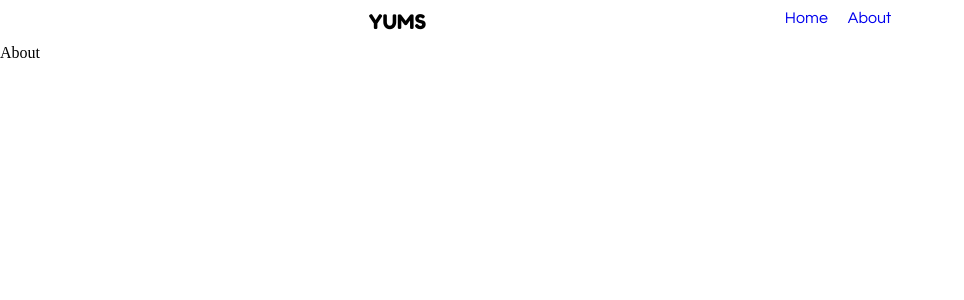
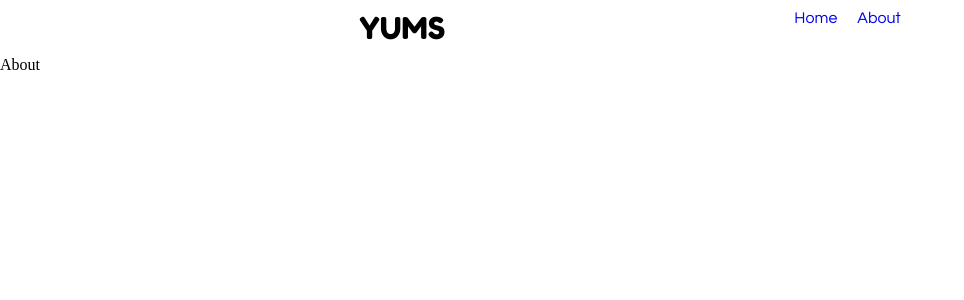
Before and after one commit to yasminwww/recipe-app-react, a React (Create React App) app: page /about in a window 1280 px wide. Shown: the top 300 px of the page, without its empty margins (0-964 px from the left). Built offline with nearby package versions, Linux system fonts and the light colour scheme.

Commit message:
gallery centered

```diff
--- a/src/components/Home.js
+++ b/src/components/Home.js
@@ -15,6 +15,17 @@ const Wrapper = styled.div`
     padding: 10px;
     width: 400px;
   }
+
+  .gallery-wrapper {
+   display: grid;
+   grid-template-columns: repeat(auto-fit, minmax(300px, 340px));
+   /* grid-gap: 20px; */
+   justify-content: center;
+ }
+  .recipe-card {
+    width: 100%;
+   }
+
 `
 
 const Home = () => {
@@ -59,14 +70,20 @@ const Home = () => {
             Search
           </button>
         </form>
-
+      </div>
+      <div className='gallery-wrapper'>
         {recipes &&
           recipes.map((recipe) => (
-            <Recipe key={recipe.recipe.calories} hitts={recipe} />
+            <div className='recipe-card'>
+              <img src={recipe.recipe.image} alt=''></img>
+              <div>{recipe.recipe.label}</div>
+              <div>{recipe.recipe.calories}</div>
+            </div>
           ))}
       </div>
-    </Wrapper>
+    </Wrapper >
   )
 }
 
+// <Recipe key={recipe.recipe.calories} hitts={recipe} />
 export default Home
--- a/src/components/Navbar.js
+++ b/src/components/Navbar.js
@@ -20,7 +20,7 @@ const Wrapper = styled.div`
   }
   .logo {
     font-family: 'Fredoka One', cursive;
-    font-size: 20px;
+    font-size: 30px;
   }
 `
 
--- a/src/components/Recipe.js
+++ b/src/components/Recipe.js
@@ -4,17 +4,12 @@ const Recipe = ({ hitts }) => {
   console.log(hitts)
   // const {recepie:}
   return (
-    <div>
-      {/* <div>{hitts.recipe.title}</div>
+    <>
+      <div>{hitts.recipe.title}</div>
       <img src={hitts.recipe.image} alt=''></img>
       <div>{hitts.recipe.calories}</div>
       <div>{hitts.recipe.calories}</div>
-      {hitts.recipe.digest.map((item) => (
-        <div>
-          {item.label}: {item.total}
-        </div>
-      ))} */}
-    </div>
+    </>
   )
 }
 
```
